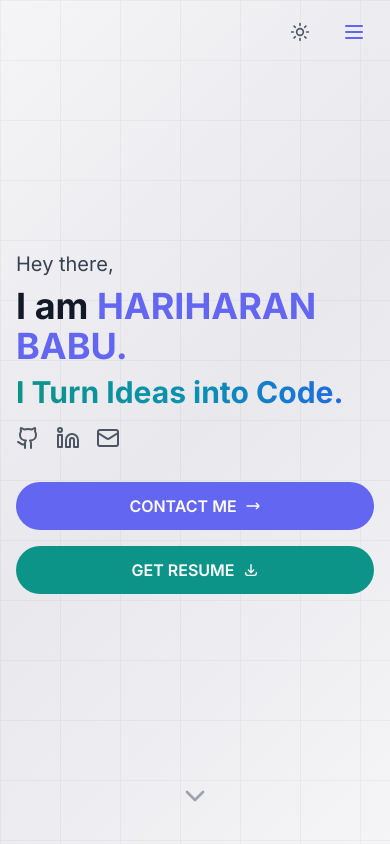
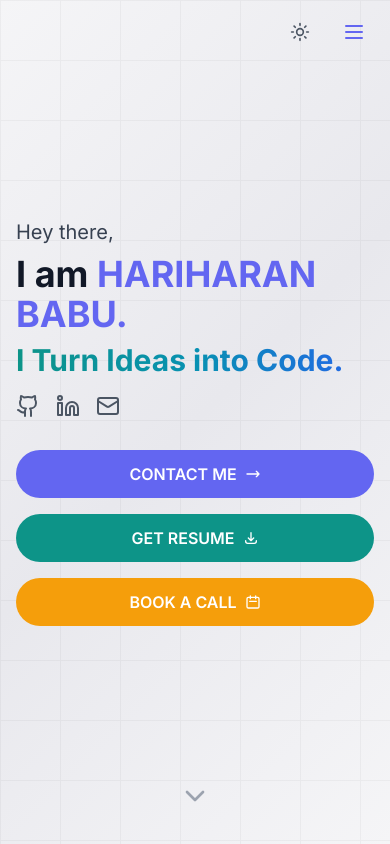
Before and after one commit to H972723/Hariharan-Babu---Portfolio, a React (Vite) app: page / in a window 390 px wide. Shown: the top 844 px of the page. Built offline with nearby package versions, Linux system fonts and the light colour scheme.

Commit message:
Portfolio updates: Book a Call button and mobile menu fix

```diff
--- a/src/components/Navbar.tsx
+++ b/src/components/Navbar.tsx
@@ -126,7 +126,7 @@ export default function Navbar() {
             animate={{ opacity: 1, x: 0 }}
             exit={{ opacity: 0, x: '100%' }}
             transition={{ duration: 0.3 }}
-            className="fixed inset-0 z-40 md:hidden"
+            className="fixed inset-0 z-[60] md:hidden"
           >
             <div
               className="absolute inset-0 bg-black/50"
--- a/src/sections/Hero.tsx
+++ b/src/sections/Hero.tsx
@@ -108,7 +108,7 @@ export default function Hero() {
               initial={{ opacity: 0, y: 20 }}
               animate={{ opacity: 1, y: 0 }}
               transition={{ duration: 0.5, delay: 0.4 }}
-              className="flex flex-col sm:flex-row gap-4"
+              className="flex flex-col sm:flex-row gap-4 flex-wrap"
             >
               <motion.a
                 href="#contact"
@@ -139,6 +139,19 @@ export default function Hero() {
                   <path strokeLinecap="round" strokeLinejoin="round" strokeWidth={2} d="M4 16v1a3 3 0 003 3h10a3 3 0 003-3v-1m-4-4l-4 4m0 0l-4-4m4 4V4" />
                 </svg>
               </motion.button>
+              <motion.a
+                href="https://calendly.com/hariharanbabu-ms/30min"
+                target="_blank"
+                rel="noopener noreferrer"
+                whileHover={{ scale: 1.02 }}
+                whileTap={{ scale: 0.98 }}
+                className="px-8 py-3 bg-[#f59e0b] text-white font-semibold rounded-full hover:bg-[#d97706] transition-colors duration-300 text-center flex items-center justify-center gap-2"
+              >
+                BOOK A CALL
+                <svg className="w-4 h-4" fill="none" stroke="currentColor" viewBox="0 0 24 24">
+                  <path strokeLinecap="round" strokeLinejoin="round" strokeWidth={2} d="M8 7V3m8 4V3m-9 8h10M5 21h14a2 2 0 002-2V7a2 2 0 00-2-2H5a2 2 0 00-2 2v12a2 2 0 002 2z" />
+                </svg>
+              </motion.a>
             </motion.div>
           </div>
 
```
